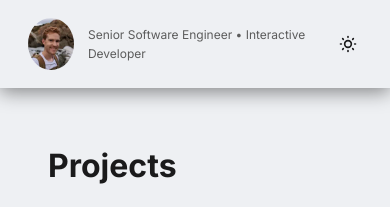
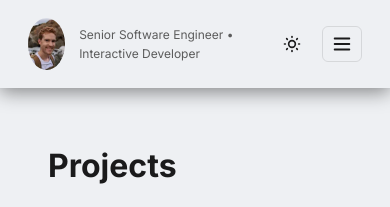
Before and after one commit to mwigton/mwigton.github.io, a Jekyll site: the page built from index.md, in a window 390 px wide. Shown: the top 207 px of the page. Built offline with Jekyll 4.4.1, drawn with Linux system fonts in a browser that asks for light colours.

Commit message:
feat: add hamburger nav for mobile

```diff
--- a/_layouts/default.html
+++ b/_layouts/default.html
@@ -15,10 +15,12 @@
           <div class="subtitle">Senior Software Engineer • Interactive Developer</div>
         </div>
       </div>
-      <nav class="main-nav">
-        <a href="/">Projects</a>
-        <a href="/resume/">Resume</a>
-        <a href="https://github.com/mwigton" target="_blank" rel="noopener noreferrer">Github</a>
+      <div class="header-right">
+        <nav class="main-nav">
+          <a href="/">Projects</a>
+          <a href="/resume/">Resume</a>
+          <a href="https://github.com/mwigton" target="_blank" rel="noopener noreferrer">Github</a>
+        </nav>
         <button id="theme-toggle" class="theme-toggle" aria-label="Toggle Dark Mode"
           style="background:none; border:none; color:var(--text); cursor:pointer; padding:4px; display:flex;">
           <svg width="20" height="20" fill="none" viewBox="0 0 24 24" stroke="currentColor">
@@ -26,7 +28,15 @@
               d="M20.354 15.354A9 9 0 018.646 3.646 9.003 9.003 0 0012 21a9.003 9.003 0 008.354-5.646z" />
           </svg>
         </button>
-      </nav>
+        <button class="nav-toggle" aria-label="Toggle navigation" aria-expanded="false">
+          <svg class="icon-menu" width="22" height="22" fill="none" viewBox="0 0 24 24" stroke="currentColor">
+            <path stroke-linecap="round" stroke-linejoin="round" stroke-width="2" d="M4 6h16M4 12h16M4 18h16"/>
+          </svg>
+          <svg class="icon-close" width="22" height="22" fill="none" viewBox="0 0 24 24" stroke="currentColor">
+            <path stroke-linecap="round" stroke-linejoin="round" stroke-width="2" d="M6 18L18 6M6 6l12 12"/>
+          </svg>
+        </button>
+      </div>
     </div>
   </header>
 
--- a/assets/css/style.css
+++ b/assets/css/style.css
@@ -132,6 +132,40 @@ body {
   padding: 8px 12px;
   border-radius: 6px;
   text-decoration: none;
+}
+
+.header-right {
+  display: flex;
+  align-items: center;
+  gap: 16px;
+}
+
+.nav-toggle {
+  display: none;
+  background: none;
+  border: 1px solid var(--border-color);
+  color: var(--text);
+  cursor: pointer;
+  padding: 6px 8px;
+  border-radius: 6px;
+  line-height: 0;
+  transition: border-color 0.2s ease;
+}
+
+.nav-toggle:hover {
+  border-color: var(--hover-border);
+}
+
+.nav-toggle .icon-close {
+  display: none;
+}
+
+.site-header.nav-open .nav-toggle .icon-menu {
+  display: none;
+}
+
+.site-header.nav-open .nav-toggle .icon-close {
+  display: block;
 }
 
 .hero {
@@ -396,16 +430,36 @@ main,
     font-size: 32px;
   }
 
-  .main-nav a {
-    display: none;
-  }
-
   .site-title .title {
     display: none;
   }
 
   .projects-grid {
     grid-template-columns: 1fr;
+  }
+
+  .nav-toggle {
+    display: flex;
+    align-items: center;
+  }
+
+  .main-nav {
+    display: none;
+    position: absolute;
+    top: 100%;
+    left: 0;
+    right: 0;
+    flex-direction: column;
+    align-items: stretch;
+    background: var(--bg);
+    padding: 12px 28px 16px;
+    border-top: 1px solid var(--border-color);
+    box-shadow: 0 8px 18px rgba(0, 0, 0, 0.45);
+    gap: 8px;
+  }
+
+  .site-header.nav-open .main-nav {
+    display: flex;
   }
 }
 
--- a/assets/js/main.js
+++ b/assets/js/main.js
@@ -164,4 +164,32 @@
     setTheme(next);
   });
 
+  // Mobile nav toggle
+  const siteHeader = document.querySelector('.site-header');
+  const navToggle = document.querySelector('.nav-toggle');
+  const mainNav = document.querySelector('.main-nav');
+
+  if (navToggle && siteHeader) {
+    navToggle.addEventListener('click', () => {
+      const isOpen = siteHeader.classList.toggle('nav-open');
+      navToggle.setAttribute('aria-expanded', String(isOpen));
+    });
+
+    document.addEventListener('click', (e) => {
+      if (siteHeader.classList.contains('nav-open') && !siteHeader.contains(e.target)) {
+        siteHeader.classList.remove('nav-open');
+        navToggle.setAttribute('aria-expanded', 'false');
+      }
+    });
+
+    if (mainNav) {
+      mainNav.querySelectorAll('a').forEach(link => {
+        link.addEventListener('click', () => {
+          siteHeader.classList.remove('nav-open');
+          navToggle.setAttribute('aria-expanded', 'false');
+        });
+      });
+    }
+  }
+
 })();
```
